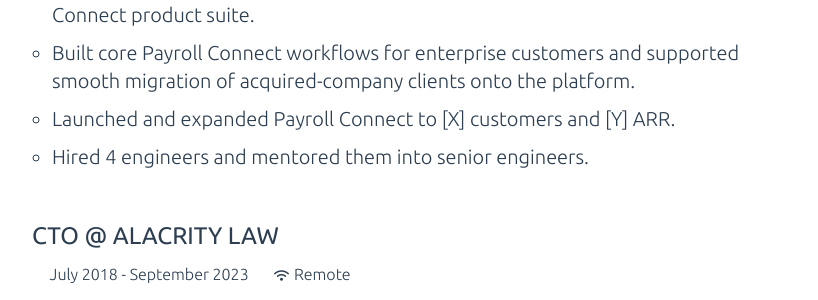
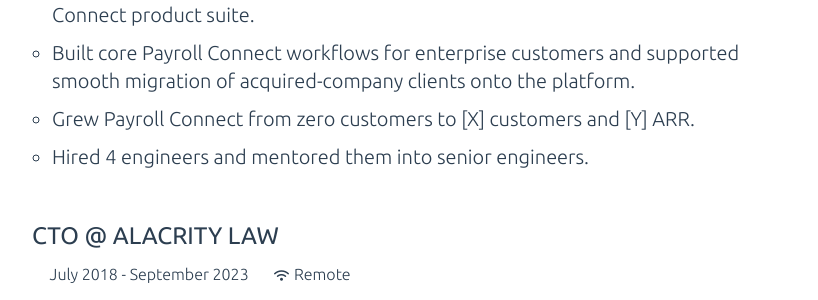
Before and after one commit to msvab/msvab.github.io, a Jekyll site: the page built from resume.html, in a window 1280 px wide and 900 px high, scrolled down 892 px. Shown: the part 153-453 px from the top of the window, without its empty margins (228-1046 px from the left). Built offline with Jekyll 4.4.1, drawn with Linux system fonts in a browser that asks for light colours.

Commit message:
Clarify Deel resume growth wording

```diff
--- a/resume.html
+++ b/resume.html
@@ -32,7 +32,7 @@
       <li>Own 1:1s, hiring, stakeholder management, and incident leadership while remaining approximately 60% hands-on.</li>
       <li>Drive architecture, technical direction, and security posture across the Payroll Connect product suite.</li>
       <li>Built core Payroll Connect workflows for enterprise customers and supported smooth migration of acquired-company clients onto the platform.</li>
-      <li>Launched and expanded Payroll Connect to [X] customers and [Y] ARR.</li>
+      <li>Grew Payroll Connect from zero customers to [X] customers and [Y] ARR.</li>
       <li>Hired 4 engineers and mentored them into senior engineers.</li>
     </ul>
   </div>
```
